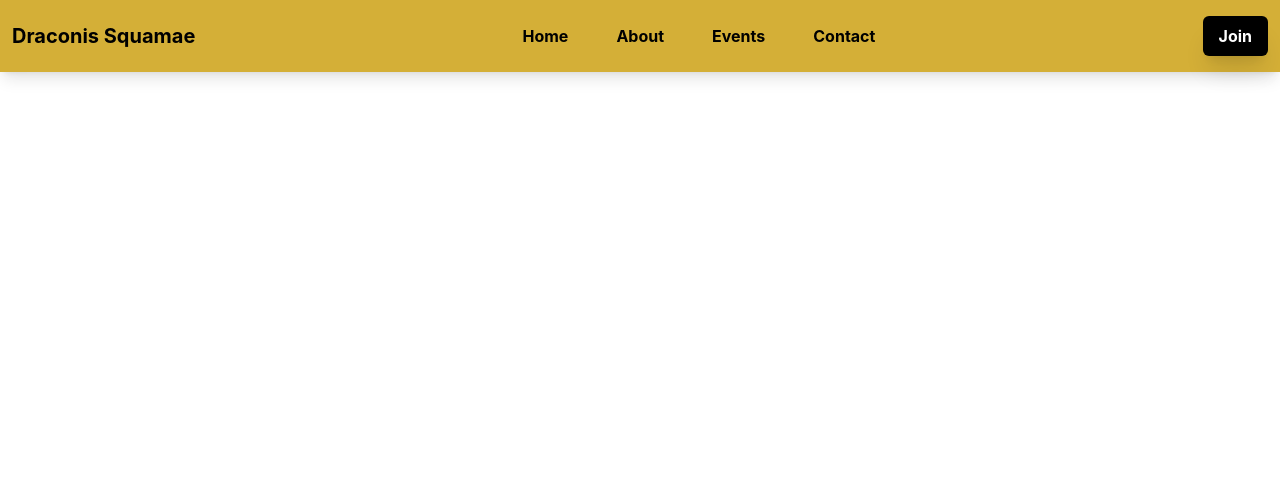
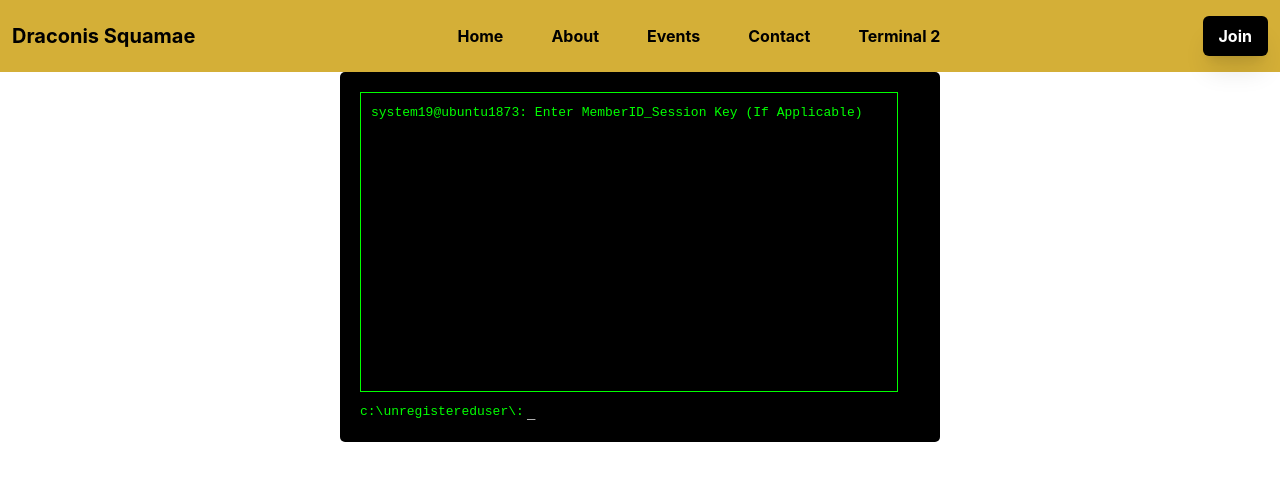
Before and after one commit to danyabaron/Club-Website-Testing, a React (Vite) app: page /Terminal2 in a window 1280 px wide. Shown: the top 480 px of the page. Built offline with nearby package versions, Linux system fonts and the light colour scheme.

Commit message:
Terminal2.jsx Creation
Terminal 2

```diff
--- a/src/App.jsx
+++ b/src/App.jsx
@@ -5,6 +5,7 @@ import Navbar from "./Components/Navbar";
 import Events from "./Components/Events";
 import Contact from "./Components/Contact";
 import Login from "./Components/Login";
+import Terminal2 from "./Components/Terminal2"; // Import the Terminal2 component
 
 function App() {
   return (
@@ -16,6 +17,7 @@ function App() {
         <Route path="/events" element={<Events />} />
         <Route path="/contact" element={<Contact />} />
         <Route path="/login" element={<Login />} />
+        <Route path="/Terminal2" element={<Terminal2 />} />
 
       </Routes>
     </Router>
--- a/src/Components/Navbar.jsx
+++ b/src/Components/Navbar.jsx
@@ -17,6 +17,8 @@ const Navbar = () => {
           transition-all ease-in-out duration-300 hover:text-white hover:bg-black">Events</a>
           <a href="/contact" className="text-black font-bold rounded-md p-3
           transition-all ease-in-out duration-300 hover:text-white hover:bg-black">Contact</a>
+          <a href="/Terminal2" className="text-black font-bold rounded-md p-3
+          transition-all ease-in-out duration-300 hover:text-white hover:bg-black">Terminal 2</a>
         </div>
 
         {/* Optional: Add a button like "Sign In" or "Join" */}
--- a/src/Components/Terminal2.jsx
+++ b/src/Components/Terminal2.jsx
@@ -1,78 +1,14 @@
-import React, { useState } from 'react';
-
-function App() {
-  const [terminalInput, setTerminalInput] = useState('');
-  const [cursorVisible, setCursorVisible] = useState(true);
-
-  const handleInputChange = (event) => {
-    setTerminalInput(event.target.value);
-  };
-
-  const handleEnterKey = (event) => {
-    if (event.key === 'Enter') {
-      // Add logic for what happens when Enter is pressed
-      console.log('Execute command: ', terminalInput);
-      setTerminalInput('');
-    }
-  };
-
-  return (
-    <div style={styles.body}>
-      <div style={styles.navbar}>
-        <a href="#" style={styles.navLink}>Home</a>
-        <a href="#" style={styles.navLink}>About</a>
-        <a href="#" style={styles.navLink}>Contact</a>
-      </div>
-
-      <div style={styles.puzzleContainer}>
-        <div style={styles.terminal}>
-          <div style={styles.remoteUser}>User@CyberGame:~$</div>
-          <input
-            style={styles.input}
-            type="text"
-            value={terminalInput}
-            onChange={handleInputChange}
-            onKeyDown={handleEnterKey}
-            autoFocus
-          />
-          {cursorVisible && <div style={styles.cursor}>|</div>}
-        </div>
-      </div>
-
-      <div style={styles.fileExplorer}>
-        <div style={styles.rootFolder}>
-          <div style={styles.folder}>Root Folder</div>
-          <div style={styles.rootSubfolders}>
-            <div style={styles.folder}>Subfolder 1</div>
-            <div style={styles.folder}>Subfolder 2</div>
-          </div>
-        </div>
-      </div>
-    </div>
-  );
-}
+import React, { useState, useEffect, useRef } from 'react';
 
 const styles = {
   body: {
     overflow: 'hidden',
-    backgroundColor: '#2b2b3b',
+    backgroundColor: 'white',
     color: 'white',
     fontFamily: 'Arial, sans-serif',
     margin: 0,
     padding: 0,
-    textAlign: 'center'
-  },
-  navbar: {
-    backgroundColor: '#4a90e2',
-    padding: '10px',
-    textAlign: 'left',
-    borderBottom: '2px solid #7d4698'
-  },
-  navLink: {
-    color: 'white',
-    textDecoration: 'none',
-    padding: '10px 15px',
-    display: 'inline-block'
+    textAlign: 'center',
   },
   puzzleContainer: {
     backgroundColor: 'black',
@@ -82,26 +18,39 @@ const styles = {
     width: '80%',
     maxWidth: '600px',
     borderRadius: '5px',
-    margin: 'auto'
+    margin: 'auto',
   },
   terminal: {
     width: '96%',
     height: '300px',
     border: '1px solid lime',
     padding: '10px',
-    overflowY: 'scroll',
+    overflowY: 'scroll', // Allow scrolling
     backgroundColor: 'black',
     textAlign: 'left',
     fontFamily: 'monospace',
-    fontWeight: 'normal'
+    fontWeight: 'normal',
+    position: 'relative',
+    // Hide the scrollbar
+    scrollbarWidth: 'none', // Firefox
+    '-ms-overflow-style': 'none', // Internet Explorer 10+
+    // Webkit Browsers (Chrome, Safari)
+    '&::-webkit-scrollbar': {
+      display: 'none',
+    },
+    '&::-webkit-scrollbar-thumb': {
+      display: 'none',
+    },
+    '&::-webkit-scrollbar-track': {
+      display: 'none',
+    },
   },
-  remoteUser: {
-    color: 'yellow',
-    marginRight: '0',
-    fontFamily: 'monospace',
-    fontSize: '14px',
-    lineHeight: '16px',
-    fontWeight: 'normal'
+  inputContainer: {
+    position: 'relative',
+    width: '100%',
+    display: 'flex',
+    alignItems: 'center',
+    marginTop: '10px',
   },
   input: {
     background: 'black',
@@ -112,47 +61,202 @@ const styles = {
     fontSize: '14px',
     outline: 'none',
     caretColor: 'transparent',
-    paddingLeft: '0',
-    marginTop: '10px',
-    lineHeight: '16px',
-    fontWeight: 'normal'
+    paddingLeft: 0,
+    lineHeight: '20px',
+    fontWeight: 'normal',
   },
   cursor: {
     position: 'absolute',
-    top: '14px',
-    left: '0',
     fontFamily: 'monospace',
     fontSize: '14px',
     fontWeight: 'bold',
     color: 'white',
-    animation: 'blink 1s step-start infinite'
   },
-  fileExplorer: {
-    width: '80%',
-    maxWidth: '600px',
-    background: '#222',
-    color: 'white',
-    padding: '10px',
-    borderRadius: '5px',
-    fontFamily: 'monospace',
-    margin: '20px auto',
-    textAlign: 'left',
-    border: 'none',
-    display: 'none'
-  },
-  rootFolder: {
-    display: 'block'
-  },
-  folder: {
-    fontWeight: 'bold',
-    cursor: 'pointer',
-    padding: '5px',
-    display: 'none',
-    transition: 'background-color 0.3s ease'
-  },
-  rootSubfolders: {
-    display: 'block'
-  }
 };
 
-export default App;
+const Terminal2 = () => {
+  const [input, setInput] = useState('');
+  const [terminalOutput, setTerminalOutput] = useState([
+    'system19@ubuntu1873: Enter MemberID_Session Key (If Applicable)',
+  ]);
+  const [username, setUsername] = useState('unregistereduser'); // Track the username
+  const [isLoggedIn, setIsLoggedIn] = useState(false); // Track if user is logged in
+  const inputRef = useRef(null);
+  const cursorRef = useRef(null);
+
+  const getTextWidth = (text) => {
+    const span = document.createElement('span');
+    span.style.visibility = 'hidden';
+    span.style.whiteSpace = 'pre';
+    span.style.fontFamily = 'monospace';
+    span.style.fontSize = '14px';
+    span.textContent = text;
+    document.body.appendChild(span);
+    const width = span.offsetWidth;
+    document.body.removeChild(span);
+    return width;
+  };
+
+  const updateCursorPosition = () => {
+    const promptText = `c:\\${username}\\:`; // Use the updated username
+    const promptWidth = getTextWidth(promptText);
+    const inputTextWidth = getTextWidth(input);
+
+    if (inputRef.current && cursorRef.current) {
+      const inputRect = inputRef.current.getBoundingClientRect();
+      const containerRect = inputRef.current.parentElement.getBoundingClientRect();
+      const topOffset = inputRect.top - containerRect.top + (inputRect.height / 2) - 8;
+
+      // Adjust the cursor position
+      cursorRef.current.style.left = `${promptWidth + inputTextWidth - 9}px`;
+      cursorRef.current.style.top = `${topOffset}px`;
+    }
+  };
+
+  useEffect(() => {
+    // Scroll to the bottom of the terminal when output changes
+    const terminal = document.getElementById('terminal');
+    if (terminal) {
+      terminal.scrollTop = terminal.scrollHeight;
+    }
+  }, [terminalOutput]); // Trigger when terminal output changes
+
+  useEffect(() => {
+    updateCursorPosition();
+  }, [input, username]); // Recalculate cursor position when input or username changes
+
+  const handleInputChange = (event) => {
+    setInput(event.target.value);
+  };
+
+  const handleKeyDown = (event) => {
+    if (event.key === 'Enter') {
+      processCommand(input);
+      setInput(''); // Clear the input after command is processed
+    }
+  };
+
+  const processCommand = (command) => {
+    let newTerminalOutput = [...terminalOutput]; // Initialize new terminal output
+
+  // Add 4 spaces (simulating one tab) before the caret for user input
+  newTerminalOutput.push(`    >900576234_432899: ${command}`);  // Adds 4 spaces before the caret
+
+
+    if (command === '900576234_432899') {
+      // Change the username when the command is entered
+      setUsername('900576234_432899');
+      newTerminalOutput.push(`system19@ubuntu1873: MemberID_SessionKey: ${command}`);
+      setTimeout(() => {
+        newTerminalOutput.push('system19@ubuntu1873: Session Resumed From 4/4/2024, User: avalegro3 system19@ubuntu1873: Show History? y/n');
+        setTerminalOutput([...newTerminalOutput]);
+        setIsLoggedIn(true); // Mark the user as logged in
+      }, 1000);
+    } else if (isLoggedIn && command === 'y') {
+      // Show history if the user is logged in
+      newTerminalOutput.push(`[4/Apr/2024:11:02:34] avalegro3 logged in with session key 432899`);
+      newTerminalOutput.push(`[4/Apr/2024:11:15:53] avalegro3 entered command dig 132.448.1.2`);
+      newTerminalOutput.push(`[4/Apr/2024:11:17:24] avalegro3 disconnected from server`);
+      setTerminalOutput([...newTerminalOutput]);
+    } else if (isLoggedIn && command === 'dig 132.448.1.2') {
+      // Original output for dig command
+      newTerminalOutput.push(`<<>> DiG 9.10.6 <<>> 132.448.1.2`);
+      newTerminalOutput.push(`global options: +cmd`);
+      newTerminalOutput.push(`Got answer:`);
+      newTerminalOutput.push(`->>HEADER<<- opcode: QUERY, status: NOERROR, id: 12345`);
+      newTerminalOutput.push(`flags: qr rd ra; QUERY: 1, ANSWER: 1, AUTHORITY: 0, ADDITIONAL: 0`);
+      newTerminalOutput.push(`QUESTION SECTION:`);
+      newTerminalOutput.push(`132.448.1.2.             IN      A`);
+      newTerminalOutput.push(`ANSWER SECTION:`);
+      newTerminalOutput.push(`132.448.1.2.      86400   IN      A       192.168.1.10`);
+      newTerminalOutput.push(`Query time: 12 msec`);
+      newTerminalOutput.push(`SERVER: 176.341.7.9`);
+      newTerminalOutput.push(`WHEN: Mon Apr 4 11:17:24 UTC 2024`);
+      newTerminalOutput.push(`MSG SIZE  rcvd: 56`);
+      setTerminalOutput([...newTerminalOutput]);
+
+
+     } else if (isLoggedIn && command === 'whois 176.341.7.9') {
+        newTerminalOutput.push(`system19@ubuntu1873: Registrar URL: http://www.dracocybersolutions.com`);
+        newTerminalOutput.push(`system19@ubuntu1873: Registrant Organization: Draco CS LLC`);
+        newTerminalOutput.push(`system19@ubuntu1873: Registrant State/Province: Esmeralda Bank`);
+        newTerminalOutput.push(`system19@ubuntu1873: Registrant Country: Commonwealth of the Northern Mariana Islands (CNMI)`);
+        newTerminalOutput.push(`system19@ubuntu1873: Registrant Email: Unknown`);
+        newTerminalOutput.push(`system19@ubuntu1873: Tech Email:Unknown`);
+        newTerminalOutput.push(`system19@ubuntu1873: Web Server 1: 134.556.2.1`);
+        setTerminalOutput([...newTerminalOutput]);
+
+
+
+      } else if (isLoggedIn && command === 'nslookup 134.556.2.1') {
+        newTerminalOutput.push(`system19@ubuntu1873: Server Name: dellnetshelter.bho.ll.com`);
+        newTerminalOutput.push(`system19@ubuntu1873: Name Server 1: 134.556.2.1`);
+        newTerminalOutput.push(`system19@ubuntu1873: Name Server 2: 134.553.2.6`);
+        setTerminalOutput([...newTerminalOutput]);
+
+      }
+
+  // Step 1: Initialize a state to track if the curl command was executed
+let curlExecuted = false;
+
+// Step 2: Handle the curl command execution
+if (isLoggedIn && command === 'curl -I --dns-servers 134.556.2.1,134.553.2.6 https://www.dracocybersolutions.com') {
+  newTerminalOutput.push(`system19@ubuntu1873: System is Protected With Cloudflare, disable? y/n`);
+  setTerminalOutput([...newTerminalOutput]);
+
+  // Set the curlExecuted flag to true after the curl command
+  curlExecuted = true;
+}
+
+// Step 3: Handle the user input for 'y' or 'n'
+else if (isLoggedIn && curlExecuted && command === 'y') {
+  newTerminalOutput.push(`system19@ubuntu1873: Disabling protection...`);
+  setTerminalOutput([...newTerminalOutput]);
+
+  // You can add any additional functionality here for what happens when the user enters 'y'
+  curlExecuted = false; // Reset the flag or handle further logic
+}
+
+else if (isLoggedIn && curlExecuted && command === 'n') {
+  newTerminalOutput.push(`system19@ubuntu1873: Keeping Cloudflare protection enabled.`);
+  setTerminalOutput([...newTerminalOutput]);
+
+  // Reset the flag or handle further logic
+  curlExecuted = false;
+}
+
+// Handle unrecognized commands
+else {
+  newTerminalOutput.push(`$ ${command}: command not found`);
+  setTerminalOutput(newTerminalOutput);
+}
+}
+
+  return (
+    <div style={styles.body}>
+      <div style={styles.puzzleContainer}>
+        <div style={styles.terminal} id="terminal">
+          {terminalOutput.map((line, index) => (
+            <div key={index}>{line}</div>
+          ))}
+        </div>
+
+        <div style={styles.inputContainer}>
+          <span className="remote-user">c:\{username}\:</span> {/* Display updated username */}
+          <input
+            id="input"
+            ref={inputRef}
+            style={styles.input}
+            type="text"
+            value={input}
+            onChange={handleInputChange}
+            onKeyDown={handleKeyDown}
+          />
+          <div ref={cursorRef} style={styles.cursor}>_</div>
+        </div>
+      </div>
+    </div>
+  );
+};
+
+export default Terminal2;
```
